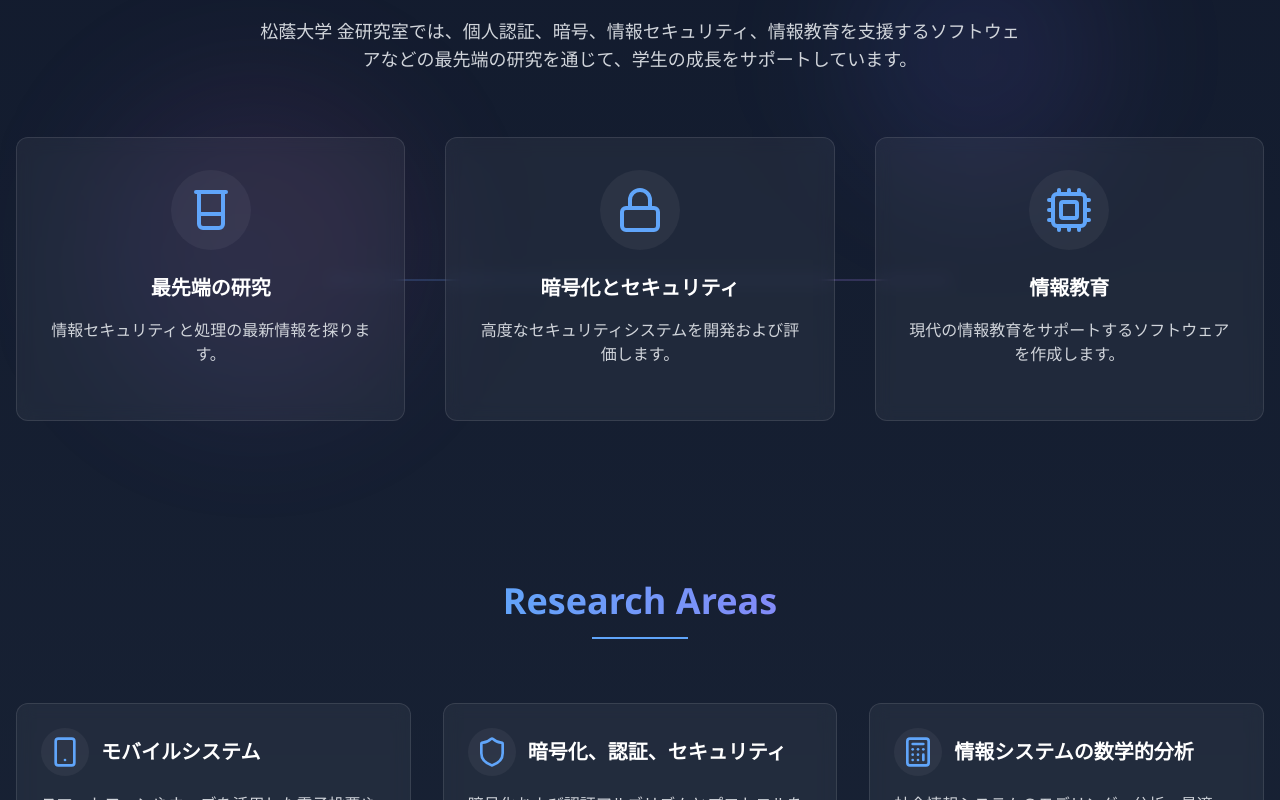
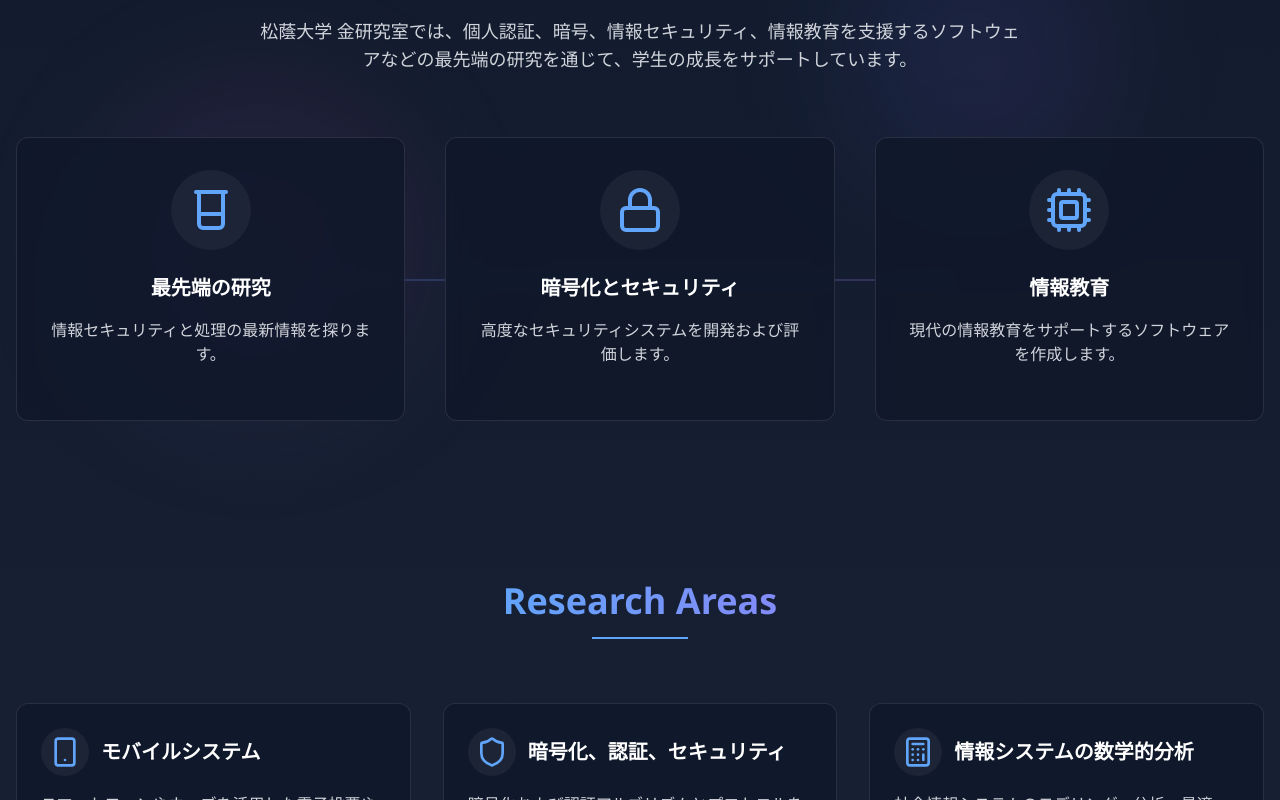
Before and after one commit to KimLaboratory/labo-hp, a React (Vite) app: page / in a window 1280 px wide. Shown: the part 780-1580 px from the top of the page. Built offline with nearby package versions, Linux system fonts and the light colour scheme.

Commit message:
style: update glassmorphism background color for improved aesthetics

```diff
--- a/src/index.css
+++ b/src/index.css
@@ -86,7 +86,7 @@ body {
 
 /* カスタムクラス */
 .glassmorphism {
-  background: rgba(255, 255, 255, 0.05);
+  background: rgba(15, 23, 42, 0.8);
   backdrop-filter: blur(8px);
   border: 1px solid rgba(255, 255, 255, 0.1);
   border-radius: 12px;
```
